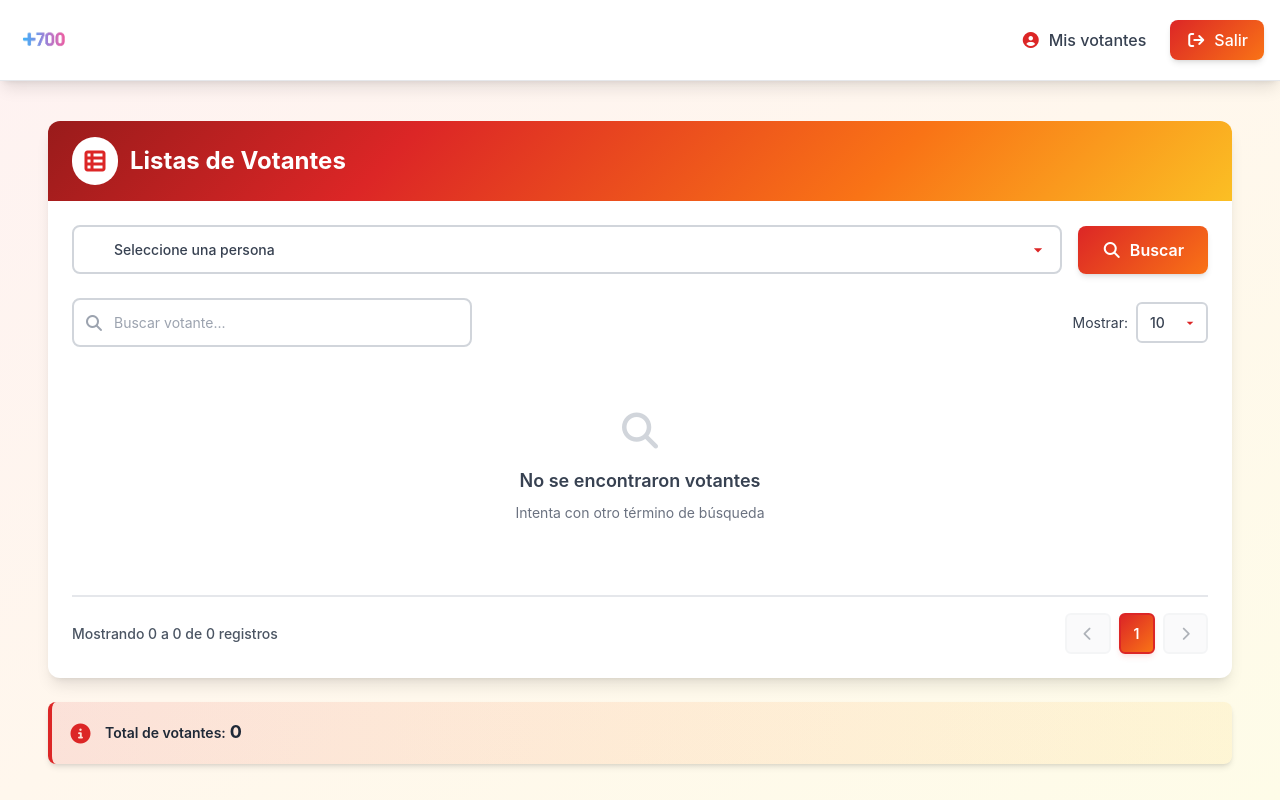
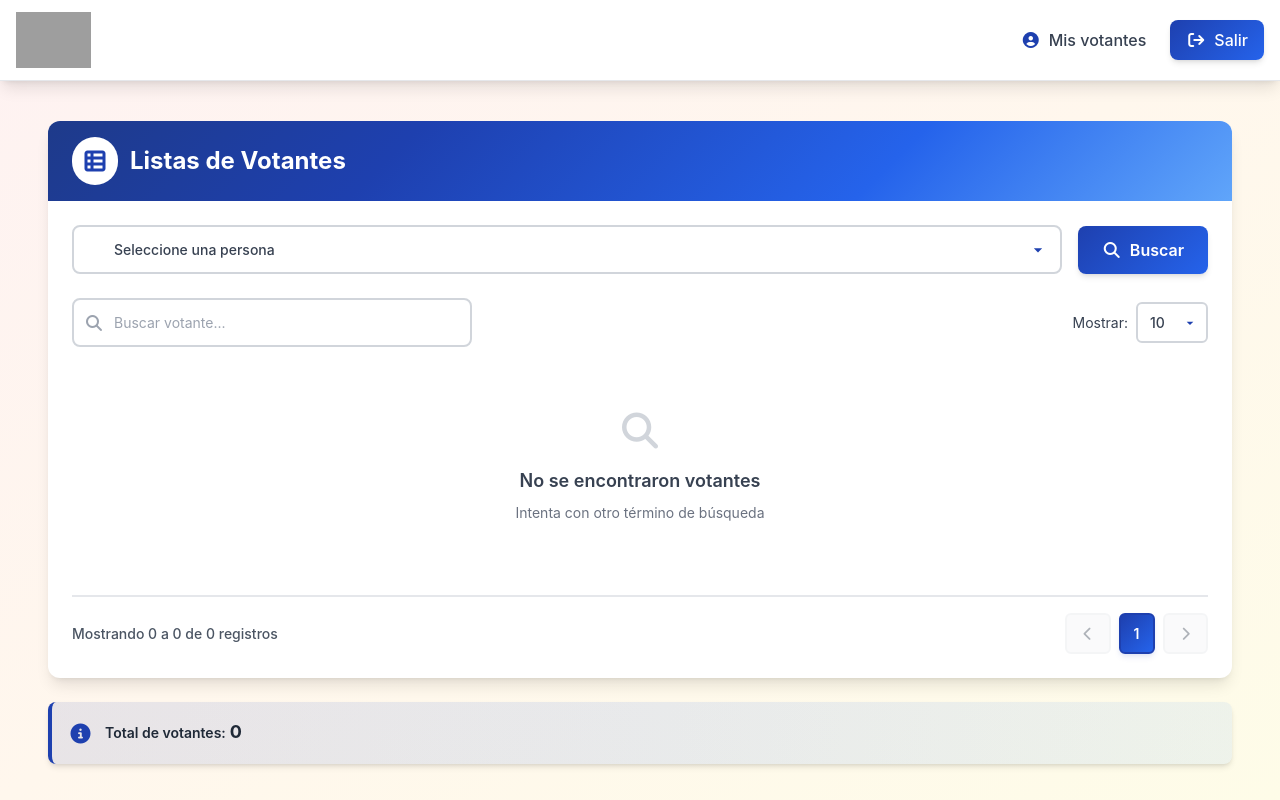
Before and after one commit to jjaramillo9406/controlvotantes_chelin, a Django app: page /listas/ in a window 1280 px wide. Run offline with Django 5.2, Linux system fonts and the light colour scheme; the visitor is signed in with stand-in values (Sample User, id 1); data comes from the database, SQL or seed files in the repository; data that the repository does not hold is empty; some libraries are stand-ins or nearby versions; grey boxes are pictures that could not be loaded.

Commit message:
Se ajusta los estilos para el partido del candidato

```diff
--- a/static/css/styles-institucional.css
+++ b/static/css/styles-institucional.css
@@ -1,21 +1,21 @@
 /* ============================================
-   VARIABLES DE COLOR - TEMA INSTITUCIONAL ROJO-NARANJA-AMARILLO
+   VARIABLES DE COLOR - TEMA INSTITUCIONAL AZUL Y BLANCO
    ============================================ */
 :root {
-  /* Rojos principales */
-  --primary-red: #dc2626;
-  --primary-red-light: #ef4444;
-  --primary-red-dark: #991b1b;
-
-  /* Naranjas secundarios */
-  --secondary-orange: #f97316;
-  --secondary-orange-light: #fb923c;
-  --secondary-orange-dark: #c2410c;
-
-  /* Amarillos de acento */
-  --accent-yellow: #fbbf24;
-  --accent-yellow-light: #fcd34d;
-  --accent-yellow-dark: #f59e0b;
+  /* Azules principales */
+  --primary-blue: #1e40af;
+  --primary-blue-light: #3b82f6;
+  --primary-blue-dark: #1e3a8a;
+
+  /* Azules secundarios */
+  --secondary-blue: #2563eb;
+  --secondary-blue-light: #60a5fa;
+  --secondary-blue-dark: #1d4ed8;
+
+  /* Blancos y azules claros de acento */
+  --accent-white: #ffffff;
+  --accent-blue-light: #dbeafe;
+  --accent-blue-lighter: #eff6ff;
 
   /* Blancos y grises */
   --white: #ffffff;
@@ -38,39 +38,39 @@
   --danger: #ef4444;
   --danger-light: #f87171;
 
-  /* Gradientes institucionales */
+  /* Gradientes institucionales azul y blanco */
   --gradient-primary: linear-gradient(
     135deg,
-    var(--primary-red) 0%,
-    var(--secondary-orange) 50%,
-    var(--accent-yellow) 100%
+    var(--primary-blue) 0%,
+    var(--secondary-blue) 50%,
+    var(--accent-white) 100%
   );
   --gradient-header: linear-gradient(
     135deg,
-    var(--primary-red-dark) 0%,
-    var(--primary-red) 30%,
-    var(--secondary-orange) 70%,
-    var(--accent-yellow) 100%
+    var(--primary-blue-dark) 0%,
+    var(--primary-blue) 30%,
+    var(--secondary-blue) 70%,
+    var(--secondary-blue-light) 100%
   );
   --gradient-button: linear-gradient(
     135deg,
-    var(--primary-red) 0%,
-    var(--secondary-orange) 100%
+    var(--primary-blue) 0%,
+    var(--secondary-blue) 100%
   );
   --gradient-button-hover: linear-gradient(
     135deg,
-    var(--primary-red-dark) 0%,
-    var(--secondary-orange-dark) 100%
+    var(--primary-blue-dark) 0%,
+    var(--secondary-blue-dark) 100%
   );
 
-  /* Sombras con tonos cálidos */
-  --shadow-sm: 0 1px 2px 0 rgba(220, 38, 38, 0.05);
-  --shadow-md: 0 4px 6px -1px rgba(220, 38, 38, 0.1),
-    0 2px 4px -1px rgba(220, 38, 38, 0.06);
-  --shadow-lg: 0 10px 15px -3px rgba(220, 38, 38, 0.1),
-    0 4px 6px -2px rgba(220, 38, 38, 0.05);
-  --shadow-xl: 0 20px 25px -5px rgba(220, 38, 38, 0.1),
-    0 10px 10px -5px rgba(220, 38, 38, 0.04);
+  /* Sombras con tonos azules */
+  --shadow-sm: 0 1px 2px 0 rgba(30, 64, 175, 0.05);
+  --shadow-md: 0 4px 6px -1px rgba(30, 64, 175, 0.1),
+    0 2px 4px -1px rgba(30, 64, 175, 0.06);
+  --shadow-lg: 0 10px 15px -3px rgba(30, 64, 175, 0.1),
+    0 4px 6px -2px rgba(30, 64, 175, 0.05);
+  --shadow-xl: 0 20px 25px -5px rgba(30, 64, 175, 0.1),
+    0 10px 10px -5px rgba(30, 64, 175, 0.04);
 
   /* Transiciones */
   --transition-fast: 150ms ease-in-out;
@@ -341,7 +341,7 @@ body {
 .page-btn.active {
   background: var(--gradient-button);
   color: var(--white);
-  border-color: var(--primary-red);
+  border-color: var(--primary-blue);
   font-weight: 600;
   box-shadow: var(--shadow-md);
 }
@@ -576,15 +576,15 @@ select.form-control option:checked {
 
 /* Utilidad para iconos con color institucional */
 .icon-institucional {
-  color: var(--primary-red);
+  color: var(--primary-blue);
 }
 
 .icon-institucional-light {
-  color: var(--secondary-orange);
+  color: var(--secondary-blue);
 }
 
 .icon-institucional-accent {
-  color: var(--accent-yellow-dark);
+  color: var(--accent-white);
 }
 
 /* ============================================
@@ -611,11 +611,11 @@ select.form-control option:checked {
 .alert-institucional {
   background: linear-gradient(
     90deg,
-    rgba(220, 38, 38, 0.1) 0%,
-    rgba(249, 115, 22, 0.1) 50%,
-    rgba(251, 191, 36, 0.1) 100%
+    rgba(30, 64, 175, 0.1) 0%,
+    rgba(37, 99, 235, 0.1) 50%,
+    rgba(96, 165, 250, 0.1) 100%
   );
-  border-left: 4px solid var(--primary-red);
+  border-left: 4px solid var(--primary-blue);
 }
 
 /* ============================================
--- a/static/main/main.css
+++ b/static/main/main.css
@@ -1,5 +1,5 @@
 body{
-    background: #C9D6FF;  /* fallback for old browsers */
-    background: -webkit-linear-gradient(to right, #E2E2E2, #C9D6FF);  /* Chrome 10-25, Safari 5.1-6 */
-    background: linear-gradient(to right, #E2E2E2, #C9D6FF); /* W3C, IE 10+/ Edge, Firefox 16+, Chrome 26+, Opera 12+, Safari 7+ */
+    background: #dbeafe;  /* fallback azul claro */
+    background: -webkit-linear-gradient(to right, #ffffff, #dbeafe);  /* Chrome 10-25, Safari 5.1-6 */
+    background: linear-gradient(to right, #ffffff, #dbeafe); /* W3C, IE 10+/ Edge, Firefox 16+, Chrome 26+, Opera 12+, Safari 7+ */
 }
--- a/templates/login.html
+++ b/templates/login.html
@@ -53,7 +53,7 @@
             <div class="flex flex-col items-center">
               <div class="bg-white rounded-full shadow-lg mb-4">
                 <img
-                  src="{% static 'img/logo+700.png' %}"
+                  src="{% static 'img/logoChelin-noback.png' %}"
                   alt="Logo +700"
                   class="w-16 h-16 sm:w-20 sm:h-20 object-contain rounded-full"
                 />
--- a/templates/shared/_header.html
+++ b/templates/shared/_header.html
@@ -6,7 +6,7 @@
       <!-- Logo -->
       <a href="{% url 'index' %}" class="flex items-center space-x-2">
         <img
-          src="{% static 'img/logo+700-noback.png' %}"
+          src="{% static 'img/logoChelin-noback.png' %}"
           alt="Logo +700"
           class="h-12 sm:h-14 object-contain transition-transform hover:scale-105"
         />
```
Also changed, not shown: other parts of static/css/styles-institucional.css (+30 -30 lines), static/login/login.css (+13 -13 lines), static/img/logo+700-noback.png (deleted), static/img/logo+700.png (deleted), 5 other files.
